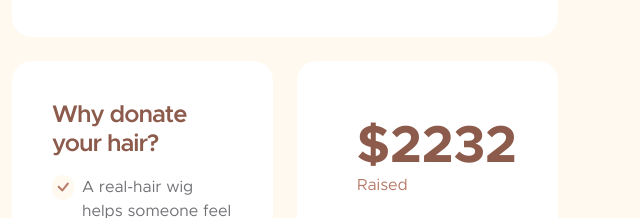
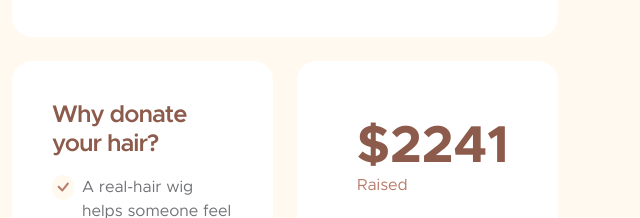
Before and after one commit to endlessstrands/endlessstrands, a plain HTML site: page index.html in a window 1280 px wide. Shown: the part 1395-1613 px from the top of the page, 640-1280 px from the left. Drawn offline with Linux system fonts and the light colour scheme; a script that the page names is missing.

Commit message:
Update index.html

```diff
--- a/index.html
+++ b/index.html
@@ -179,7 +179,7 @@
                                     <div class="counter-thumb">
                                         <div class="d-flex">
                                             <span class="counter-number-text">$</span>
-                                            <span class="counter-number" data-from="1" data-to="2232"
+                                            <span class="counter-number" data-from="1" data-to="2241"
                                                 data-speed="1000"></span>
                                         </div>
 
```
